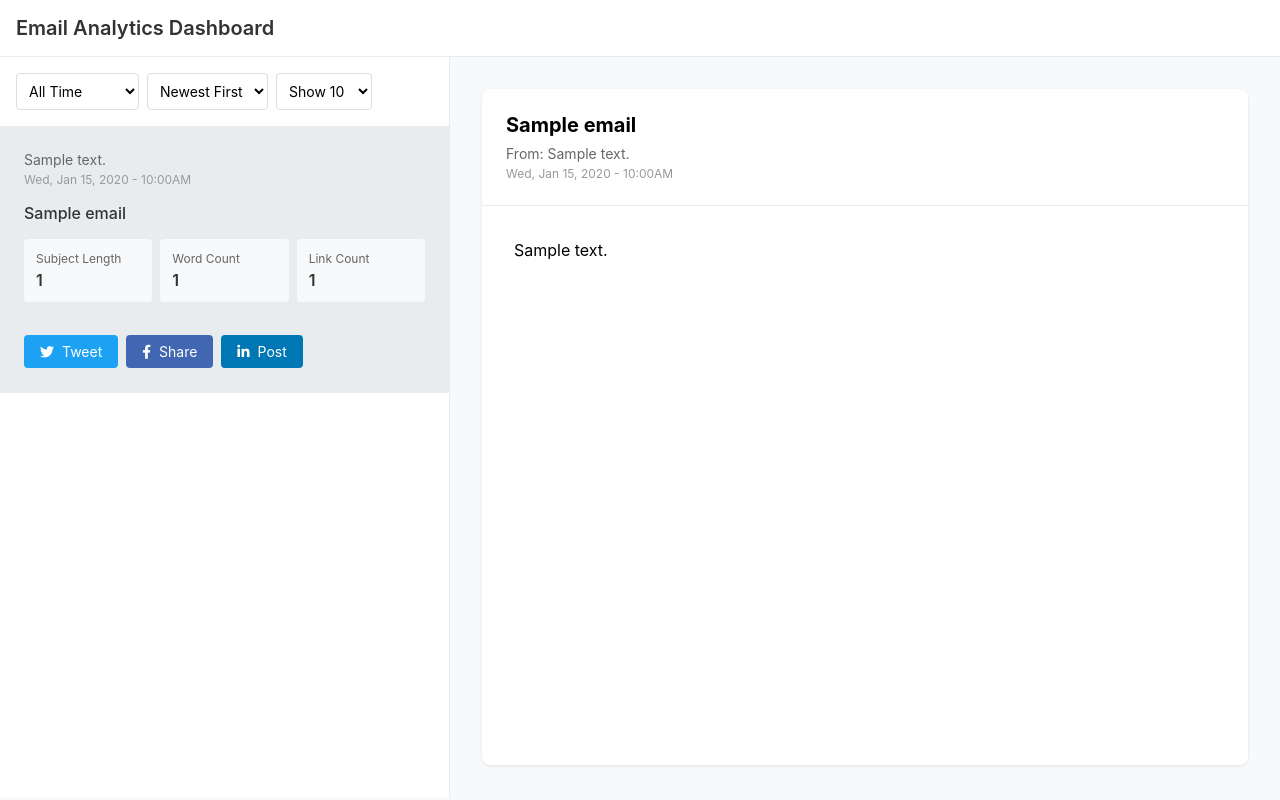
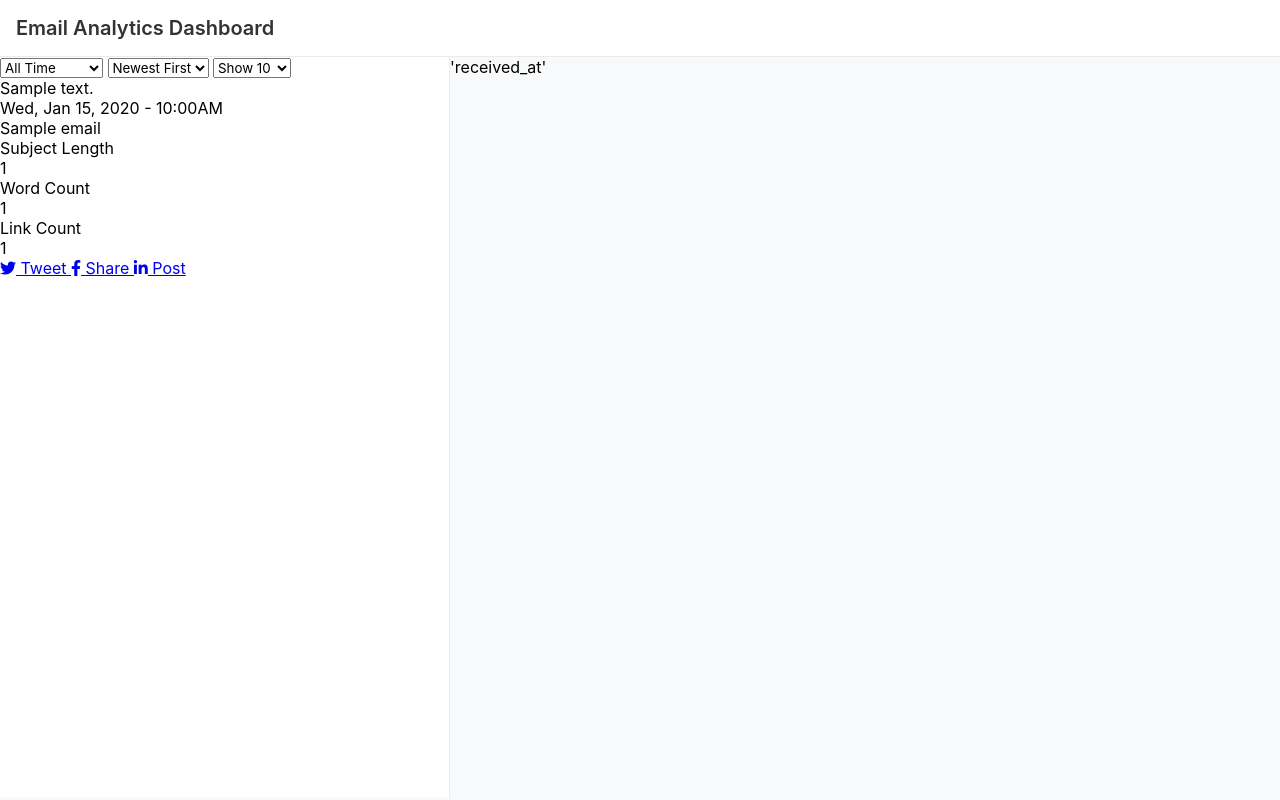
Before and after one commit to kmelo001/mailfoxes-server, a Flask app: template templates/emails.html in a window 1280 px wide. Run offline with Flask 2, Linux system fonts and the light colour scheme; the template is opened without the code that fills it: most values are stand-ins (such as "Sample title", 1, 10 or a date in 2020); a database or web service that is not in the repository returns one stand-in record (values such as "Sample title"); some libraries are stand-ins or nearby versions.

Commit message:
Update emails.html

```diff
--- a/templates/emails.html
+++ b/templates/emails.html
@@ -5,6 +5,7 @@
     <title>Email Analytics Dashboard</title>
     <link href="https://cdnjs.cloudflare.com/ajax/libs/font-awesome/6.0.0/css/all.min.css" rel="stylesheet">
     <style>
+        /* Your existing styles remain the same */
         * {
             margin: 0;
             padding: 0;
@@ -49,162 +50,7 @@
             overflow-y: auto;
         }
 
-        .filters {
-            padding: 1rem;
-            background: white;
-            border-bottom: 1px solid #e9ecef;
-            display: flex;
-            gap: 0.5rem;
-        }
-
-        .select {
-            padding: 0.5rem;
-            border: 1px solid #ddd;
-            border-radius: 4px;
-            background: white;
-            font-size: 0.875rem;
-        }
-
-        .email-card {
-            padding: 1.5rem;
-            border-bottom: 1px solid #e9ecef;
-            cursor: pointer;
-        }
-
-        .email-card:hover {
-            background: #f8f9fa;
-        }
-
-        .email-card.active {
-            background: #e9ecef;
-        }
-
-        .email-header {
-            margin-bottom: 1rem;
-        }
-
-        .email-sender {
-            font-size: 0.875rem;
-            color: #666;
-            margin-bottom: 0.25rem;
-        }
-
-        .email-timestamp {
-            font-size: 0.75rem;
-            color: #999;
-        }
-
-        .email-subject {
-            font-size: 1rem;
-            color: #333;
-            margin-bottom: 1rem;
-            font-weight: 500;
-        }
-
-        .email-metrics {
-            display: grid;
-            grid-template-columns: repeat(3, 1fr);
-            gap: 0.5rem;
-            margin-bottom: 1rem;
-        }
-
-        .metric {
-            background: #f8f9fa;
-            padding: 0.75rem;
-            border-radius: 4px;
-        }
-
-        .metric-label {
-            font-size: 0.75rem;
-            color: #666;
-            margin-bottom: 0.25rem;
-        }
-
-        .metric-value {
-            font-size: 1rem;
-            font-weight: 600;
-            color: #333;
-        }
-
-        .share-section {
-            border-top: 1px solid #e9ecef;
-            padding-top: 1rem;
-            margin-top: 1rem;
-        }
-
-        .social-buttons {
-            display: flex;
-            gap: 0.5rem;
-        }
-
-        .social-button {
-            padding: 0.5rem 1rem;
-            border-radius: 4px;
-            color: white;
-            text-decoration: none;
-            font-size: 0.875rem;
-            display: inline-flex;
-            align-items: center;
-            gap: 0.5rem;
-        }
-
-        .twitter { background: #1da1f2; }
-        .facebook { background: #4267B2; }
-        .linkedin { background: #0077b5; }
-
-        .preview-container {
-            padding: 2rem;
-            height: 100%;
-        }
-
-        #preview-content {
-            background: white;
-            border-radius: 8px;
-            box-shadow: 0 1px 3px rgba(0,0,0,0.1);
-            height: 100%;
-            overflow: hidden;
-            display: flex;
-            flex-direction: column;
-        }
-
-        .preview-header {
-            padding: 1.5rem;
-            border-bottom: 1px solid #e9ecef;
-        }
-
-        .preview-header h2 {
-            font-size: 1.25rem;
-            margin-bottom: 0.5rem;
-        }
-
-        .preview-content {
-            flex: 1;
-            overflow: auto;
-            padding: 2rem;
-        }
-
-        .email-content {
-            font-family: inherit;
-            line-height: 1.5;
-        }
-
-        .email-content img {
-            max-width: 100%;
-            height: auto;
-        }
-
-        .email-content table {
-            max-width: 100%;
-        }
-
-        .email-content a {
-            color: #0066cc;
-            text-decoration: none;
-        }
-
-        .email-content a:hover {
-            text-decoration: underline;
-        }
+        /* Rest of your existing styles... */
     </style>
 </head>
 <body>
@@ -275,23 +121,7 @@
         <div class="email-preview">
             <div class="preview-container">
                 <div id="preview-content">
-                    {% if emails %}
-                    {% set first_email = emails[0] %}
-                    <div class="preview-header">
-                        <h2>{{ first_email.subject }}</h2>
-                        <div class="email-sender">From: {{ first_email.from_address }}</div>
-                        <div class="email-timestamp">{{ first_email.received_at.strftime('%a, %b %d, %Y - %I:%M%p') }}</div>
-                    </div>
-                    <div class="preview-content">
-                        <div class="email-content">
-                        {% if first_email.body_html %}
-                            {{ first_email.body_html|safe }}
-                        {% else %}
-                            <pre style="white-space: pre-wrap;">{{ first_email.body_text }}</pre>
-                        {% endif %}
-                        </div>
-                    </div>
-                    {% endif %}
+                    <!-- Empty by default, will be populated by AJAX -->
                 </div>
             </div>
         </div>
@@ -309,10 +139,19 @@
         fetch(`/emails/view/${emailId}`)
             .then(response => response.text())
             .then(html => {
-                document.querySelector('.preview-content').innerHTML = html;
+                document.getElementById('preview-content').innerHTML = html;
             })
             .catch(error => console.error('Error:', error));
     }
+
+    // Load the first email preview when the page loads
+    document.addEventListener('DOMContentLoaded', function() {
+        const firstEmailCard = document.querySelector('.email-card');
+        if (firstEmailCard) {
+            const emailId = firstEmailCard.getAttribute('onclick').match(/\d+/)[0];
+            showPreview(emailId);
+        }
+    });
     </script>
 </body>
 </html>
```
